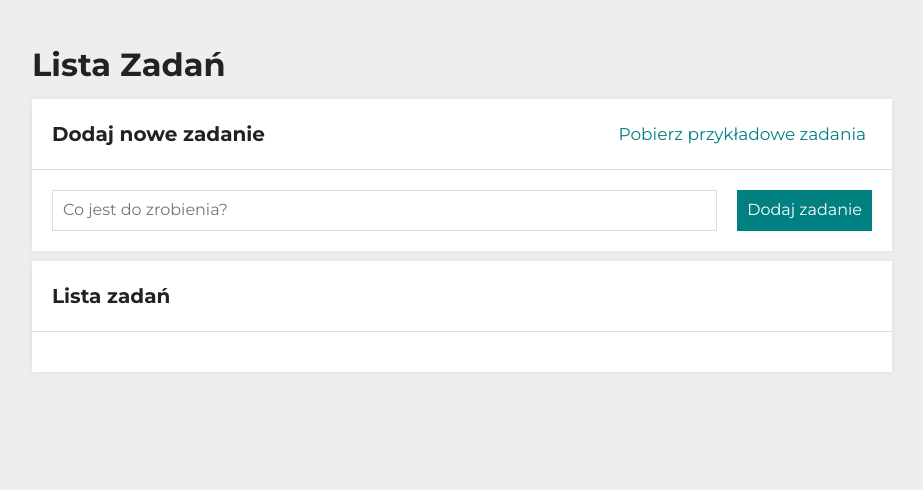
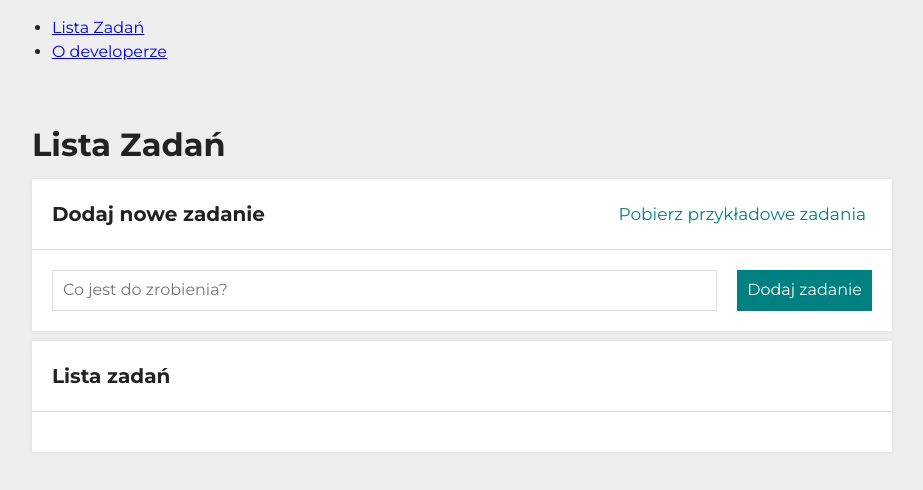
Before and after one commit to RadekW86/To-do-List, a React (Create React App) app: page /#/Tasks in a window 1280 px wide. Shown: the top 490 px of the page, without its empty margins (178-1101 px from the left). Built offline with nearby package versions, Linux system fonts and the light colour scheme.

Commit message:
added a simple nav with the React-router

```diff
--- a/package.json
+++ b/package.json
@@ -12,6 +12,7 @@
     "react": "^18.2.0",
     "react-dom": "^18.2.0",
     "react-redux": "^8.0.5",
+    "react-router-dom": "^5.3.3",
     "react-scripts": "5.0.1",
     "redux-saga": "^1.2.3",
     "styled-components": "^5.3.9",
--- a/src/App.js
+++ b/src/App.js
@@ -1,5 +1,32 @@
-import Tasks from "./features/tasks";
+import { HashRouter, Link, Switch, Route, Redirect } from "react-router-dom";
+import Tasks from "./features/tasks/Tasks";
+import Author from "./features/author/Author";
 
-const App = () => <Tasks />;
+const App = () => (
+  <HashRouter>
+    <nav>
+      <ul>
+        <li>
+          <Link to="/Tasks">Lista Zadań</Link>
+        </li>
+        <li>
+          <Link to="/Developer">O developerze</Link>
+        </li>
+      </ul>
+    </nav>
+
+    <Switch>
+      <Route path="/Tasks">
+        <Tasks />
+      </Route>
+      <Route path="/Developer">
+        <Author />
+      </Route>
+      <Route path="/">
+        <Redirect to="/Tasks" />
+      </Route>
+    </Switch>
+  </HashRouter>
+);
 
 export default App;
--- /dev/null
+++ b/src/features/author/Author.js
@@ -0,0 +1,30 @@
+import Container from "../../common/Container";
+import Header from "../../common/Header";
+import Section from "../../common/Section";
+
+function Author() {
+  return (
+    <Container>
+      <Header title="O developerze" />
+      <Section
+        title="Radosław Włodarski"
+        body={
+          <>
+            <p>
+              Mam na imię Radek. Uczę się <strong>programować w
+              JavaScript</strong>.
+            </p>
+            <p>
+              Mam 36 lat. Mieszkam w woj. śląskim w okolicach Katowic.
+              Interesuję się <strong>majsterkowaniem</strong> 🛠️ i grą na instrumentach (<strong>gitara 🎸 i
+              pianino 🎹</strong>). Uwielbiam też wszelkie ciekawostki naukowe. W ramach
+              ulubionego relaksu żegluję... ⛵
+            </p>
+          </>
+        }
+      />
+    </Container>
+  );
+}
+
+export default Author;
--- a/src/index.js
+++ b/src/index.js
@@ -1,12 +1,12 @@
 import React from "react";
 import ReactDOM from "react-dom/client";
-import App from "./features/tasks/Tasks";
+import App from "./App";
 import store from "./store";
 import { Provider } from "react-redux";
-import reportWebVitals from "./reportWebVitals";
 import { GlobalStyle } from "./GlobalStyles";
 import { theme } from "./theme"
 import { ThemeProvider } from "styled-components";
+import reportWebVitals from "./reportWebVitals";
 
 const root = ReactDOM.createRoot(document.getElementById("root"));
 root.render(
```
Also changed, not shown: 1 other file (tests, documents, lock files or other folders).
